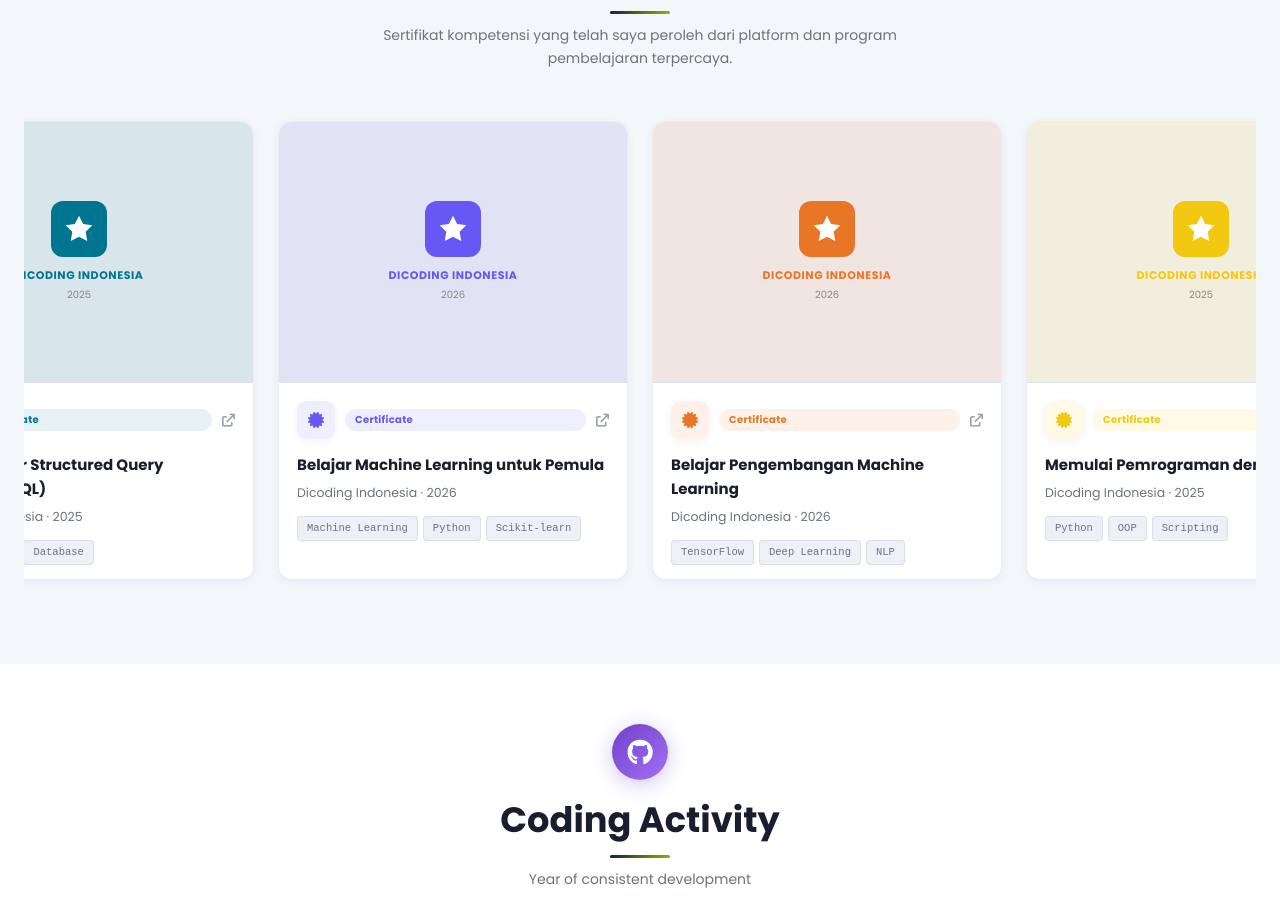
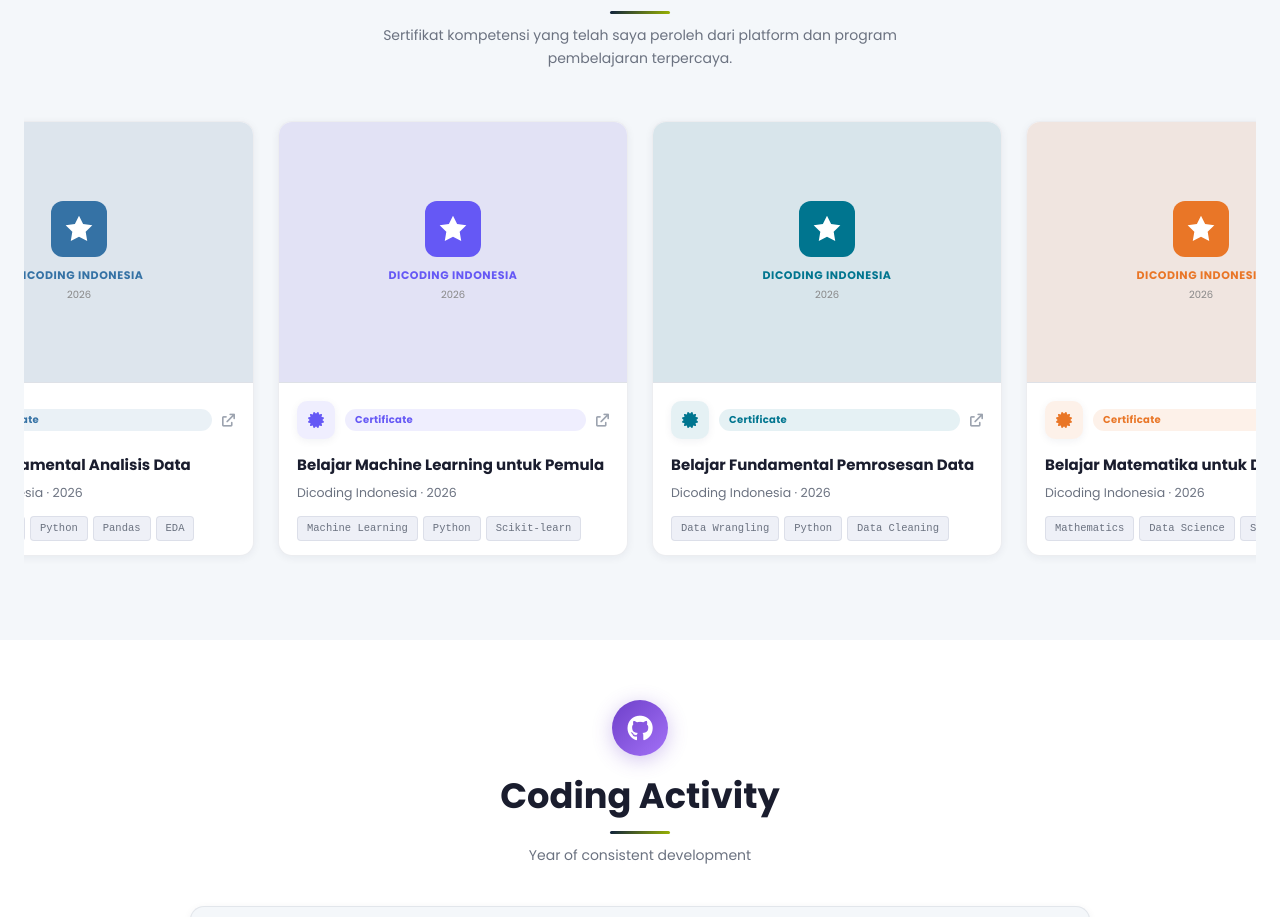
Before and after one commit to Ramaaaadevs/Data-Porto, a React (Vite) app: page /about in a window 1280 px wide. Shown: the part 1460-2377 px from the top of the page. Built offline with nearby package versions, Linux system fonts and the light colour scheme; no server answers.

Commit message:
feat(data): update certification metadata, pages mapping, and code templates

```diff
--- a/src/data/projects.js
+++ b/src/data/projects.js
@@ -158,22 +158,20 @@
 // ============================================================
 export const CERTS = [
   {
-    title: "Belajar Analisis Data dengan Python",
+    title: "Belajar Fundamental Analisis Data",
     issuer: "Dicoding Indonesia",
-    year: "2025",
-    tags: ["Python", "Pandas", "Matplotlib", "EDA"],
+    year: "2026",
+    tags: ["Data Analysis", "Python", "Pandas", "EDA"],
     color: "#3572A5",
     colorLight: "rgba(53,114,165,0.10)",
-    image: "https://www.dicoding.com/blog/wp-content/uploads/2021/07/logo-dicoding-academy.png",
-  },
-  {
-    title: "Belajar Dasar Structured Query Language (SQL)",
-    issuer: "Dicoding Indonesia",
-    year: "2025",
-    tags: ["SQL", "MySQL", "Database"],
-    color: "#00758f",
-    colorLight: "rgba(0,117,143,0.10)",
-    image: "https://www.dicoding.com/blog/wp-content/uploads/2021/07/logo-dicoding-academy.png",
+    image: "/Gambar/dicoding-square.png",
+    credentialId: "6RPN7R989X2M",
+    credentialUrl: "https://www.dicoding.com/certificates/6RPN7R989X2M",
+    validity: "Issued 29 Apr 2026 · Expires 29 Apr 2029",
+    pages: [
+      "/Sertifikat/sertifikat_course_555_4116833_290426193909_page-1.png",
+      "/Sertifikat/sertifikat_course_555_4116833_290426193909_page-2.png"
+    ]
   },
   {
     title: "Belajar Machine Learning untuk Pemula",
@@ -182,35 +180,68 @@
     tags: ["Machine Learning", "Python", "Scikit-learn"],
     color: "#6558f5",
     colorLight: "rgba(101,88,245,0.10)",
-    image: "https://www.dicoding.com/blog/wp-content/uploads/2021/07/logo-dicoding-academy.png",
+    image: "/Gambar/dicoding-square.png",
+    credentialId: "MEPJOYORLZ3V",
+    credentialUrl: "https://www.dicoding.com/certificates/MEPJOYORLZ3V",
+    validity: "Issued 04 Apr 2026 · Expires 04 Apr 2029",
+    pages: [
+      "/Sertifikat/sertifikat_course_184_4116833_040426104658_page-1.png",
+      "/Sertifikat/sertifikat_course_184_4116833_040426104658_page-2.png",
+      "/Sertifikat/sertifikat_course_184_4116833_040426104658_page-3.png"
+    ]
   },
   {
-    title: "Belajar Pengembangan Machine Learning",
+    title: "Belajar Fundamental Pemrosesan Data",
     issuer: "Dicoding Indonesia",
     year: "2026",
-    tags: ["TensorFlow", "Deep Learning", "NLP"],
+    tags: ["Data Wrangling", "Python", "Data Cleaning"],
+    color: "#00758f",
+    colorLight: "rgba(0,117,143,0.10)",
+    image: "/Gambar/dicoding-square.png",
+    credentialId: "JLX1VVJ22Z72",
+    credentialUrl: "https://www.dicoding.com/certificates/JLX1VVJ22Z72",
+    validity: "Issued 14 May 2026 · Expires 14 May 2029",
+    pages: [
+      "/Sertifikat/sertifikat_course_708_4116833_140526190301_page-1.png",
+      "/Sertifikat/sertifikat_course_708_4116833_140526190301_page-2.png"
+    ]
+  },
+  {
+    title: "Belajar Matematika untuk Data Science",
+    issuer: "Dicoding Indonesia",
+    year: "2026",
+    tags: ["Mathematics", "Data Science", "Statistics"],
     color: "#e97627",
     colorLight: "rgba(233,118,39,0.10)",
-    image: "https://www.dicoding.com/blog/wp-content/uploads/2021/07/logo-dicoding-academy.png",
+    image: "/Gambar/dicoding-square.png",
+    credentialId: "JMZVO5E3QXN9",
+    credentialUrl: "https://www.dicoding.com/certificates/JMZVO5E3QXN9",
+    validity: "Issued 07 Jun 2026 · Expires 07 Jun 2029",
+    pages: [
+      "/Sertifikat/sertifikat_course_831_4116833_110626175137_page-1.png",
+      "/Sertifikat/sertifikat_course_831_4116833_110626175137_page-2.png"
+    ]
   },
-  {
-    title: "Memulai Pemrograman dengan Python",
-    issuer: "Dicoding Indonesia",
-    year: "2025",
-    tags: ["Python", "OOP", "Scripting"],
-    color: "#f2c811",
-    colorLight: "rgba(242,200,17,0.10)",
-    image: "https://www.dicoding.com/blog/wp-content/uploads/2021/07/logo-dicoding-academy.png",
-  },
-  {
-    title: "Belajar Dasar AI",
-    issuer: "Dicoding Indonesia",
-    year: "2026",
-    tags: ["AI", "Machine Learning", "Fundamentals"],
-    color: "#107c41",
-    colorLight: "rgba(16,124,65,0.10)",
-    image: "https://www.dicoding.com/blog/wp-content/uploads/2021/07/logo-dicoding-academy.png",
-  },
+  // ============================================================
+  // TEMPLATE SERTIFIKASI BARU:
+  // Untuk menambah sertifikasi baru, hilangkan tanda komen (//) di bawah ini:
+  // {
+  //   title: "Nama Kelas/Sertifikasi",
+  //   issuer: "Nama Penerbit (e.g., Dicoding Indonesia)",
+  //   year: "Tahun Penerbitan (e.g., 2026)",
+  //   tags: ["Tag1", "Tag2"],
+  //   color: "#hexcolor", // Warna aksen untuk thumbnail/kartu
+  //   colorLight: "rgba(r,g,b,0.10)", // Warna latar transparan untuk thumbnail/kartu
+  //   image: "/Gambar/nama-logo-square.png", // Logo penerbit
+  //   credentialId: "IDKredensialUnik",
+  //   credentialUrl: "https://link-verifikasi-sertifikat.com",
+  //   validity: "Issued Apr 2026 · Expires Apr 2029",
+  //   pages: [
+  //     "/Sertifikat/nama_file_sertifikat_page-1.png",
+  //     "/Sertifikat/nama_file_sertifikat_page-2.png"
+  //   ]
+  // },
+  // ============================================================
 ];
 
 // ============================================================
@@ -259,6 +290,17 @@
     icon: "https://cdn.jsdelivr.net/gh/devicons/devicon@v2.15.1/icons/git/git-original.svg",
     desc: "Version Control, Collaborative Workflows, and Repository Management",
   },
+  // ============================================================
+  // TEMPLATE SKILL BARU:
+  // Untuk menambah skill baru, hilangkan tanda komen (//) di bawah ini:
+  // {
+  //   name: "Nama Skill",
+  //   pct: 85, // Angka persentase kemahiran (0-100)
+  //   color: "#hexcolor", // Warna aksen visual
+  //   icon: "https://cdn.jsdelivr.net/gh/devicons/devicon@v2.15.1/icons/nama_skill/nama_skill-original.svg", // URL icon SVG devicon/gilbarbara
+  //   desc: "Deskripsi keahlian secara singkat",
+  // },
+  // ============================================================
 ];
 
 // ============================================================
@@ -289,4 +331,16 @@
     tags: ["Tableau", "Power BI", "Kepler.gl", "Python", "Data Visualization"],
     dir: "left",
   },
+  // ============================================================
+  // TEMPLATE RIWAYAT PROYEK TIMELINE BARU:
+  // Untuk menambah riwayat baru di timeline, hilangkan tanda komen (//) di bawah ini:
+  // {
+  //   title: "Nama Proyek",
+  //   role: "Peran Anda (e.g., Data Analyst)",
+  //   date: "Bulan Tahun - Bulan Tahun (e.g., Jan 2026 - Mar 2026)",
+  //   desc: "Deskripsi lengkap mengenai kontribusi dan lingkup pekerjaan Anda di proyek tersebut.",
+  //   tags: ["Tag1", "Tag2"],
+  //   dir: "left", // 'left' atau 'right' untuk penempatan di sisi kiri/kanan garis timeline
+  // },
+  // ============================================================
 ];
```
